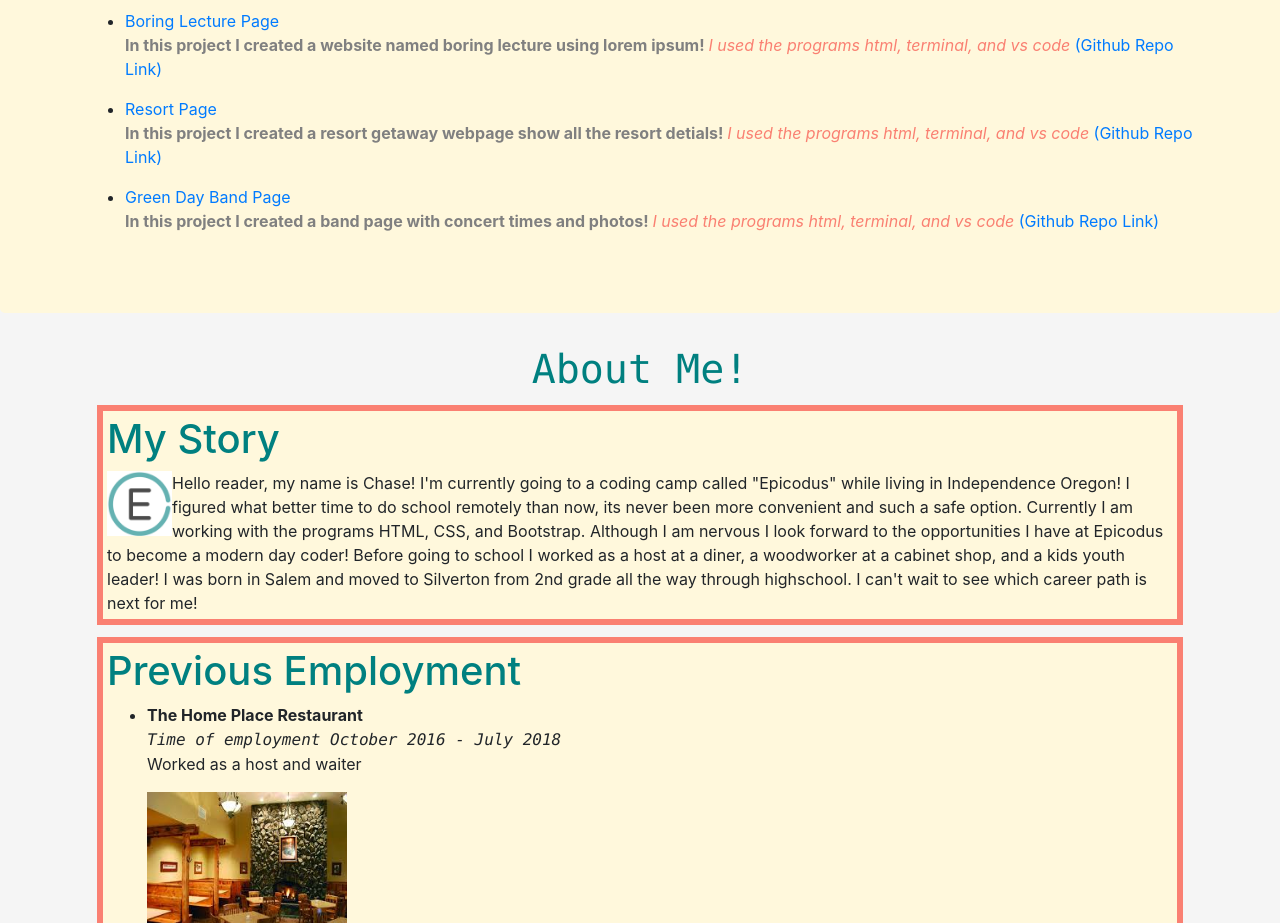
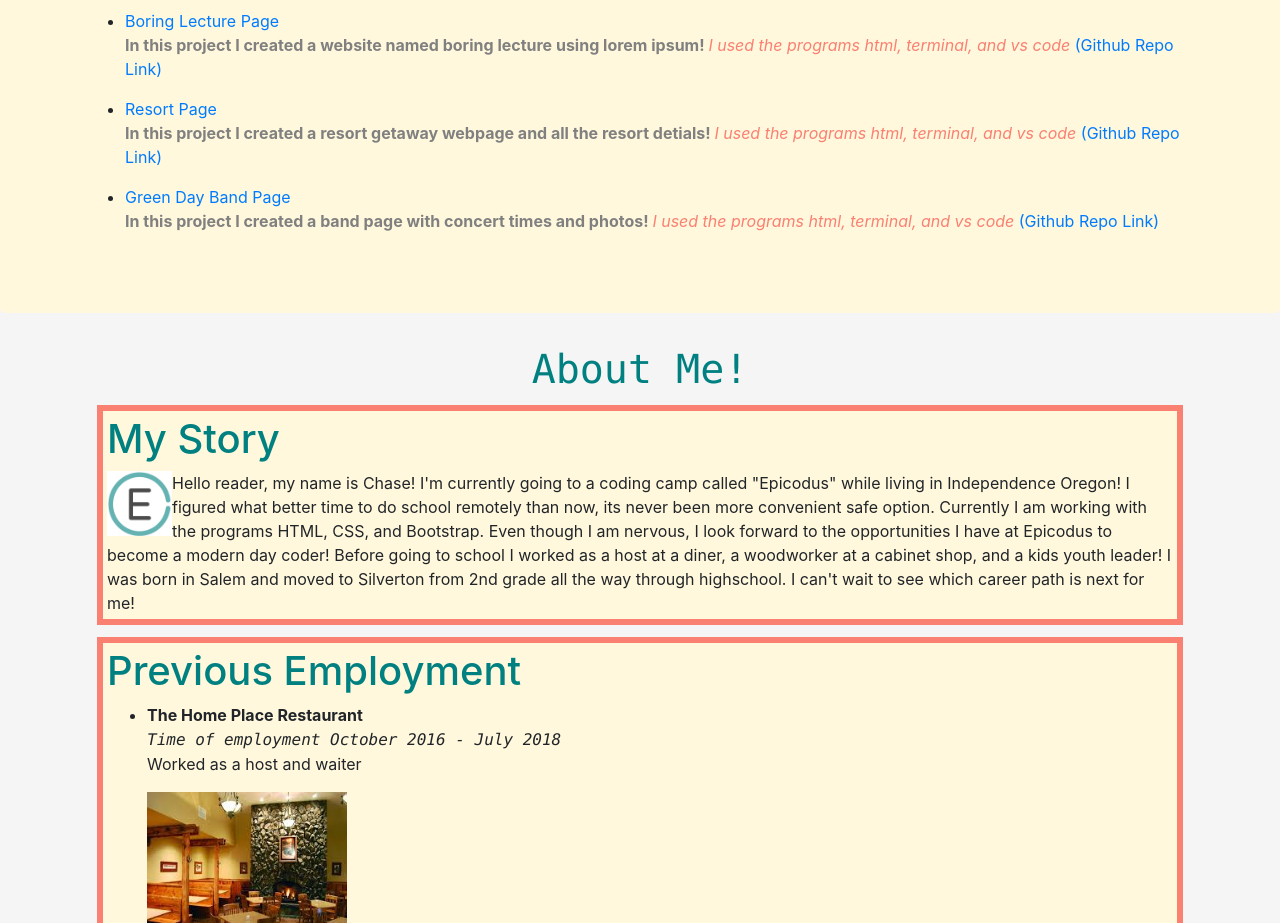
Before and after one commit to Chaseswendsen/portfolio, a plain HTML site: page index.html in a window 1280 px wide. Shown: the part 1000-1923 px from the top of the page. Drawn offline with Linux system fonts and the light colour scheme.

Commit message:
fix spelling errors and typos

```diff
--- a/index.html
+++ b/index.html
@@ -37,7 +37,7 @@
           <p> <strong class="expl"> In this project I created a website named boring lecture using lorem ipsum! </strong>
           <em class="programs"> I used the programs html, terminal, and vs code </em> <a href="https://github.com/Chaseswendsen/boring-lecture">(Github Repo Link)</a></p>
         <li> <a href="projects/resort copy/resort.html">Resort Page</a> </li>
-          <p> <strong class="expl"> In this project I created a resort getaway webpage show all the resort detials! </strong>
+          <p> <strong class="expl"> In this project I created a resort getaway webpage and all the resort detials! </strong>
           <em class="programs"> I used the programs html, terminal, and vs code </em> <a href="https://github.com/Chaseswendsen/resort.git">(Github Repo Link)</a> </p>
           <li> <a href="projects/greenday copy/greenday.html">Green Day Band Page</a> </li>
           <p> <strong class="expl"> In this project I created a band page with concert times and photos! </strong>
@@ -51,7 +51,7 @@
     <div class="am">
       <h1 class="story">My Story</h1>
       <img class="photo" src="img/epi.png" style="width:65px;height:65px;" alt="Epicodus">
-     Hello reader, my name is Chase! I'm currently going to a coding camp called "Epicodus" while living in Independence Oregon! I figured what better time to do school remotely than now, its never been more convenient and such a safe option.  Currently I am working with the programs HTML, CSS, and Bootstrap. Although I am nervous I look forward to the opportunities I have at Epicodus to become a modern day coder! Before going to school I worked as a host at a diner, a woodworker at a cabinet shop, and a kids youth leader! I was born in Salem and moved to Silverton from 2nd grade all the way through highschool. I can't wait to see which career path is next for me!
+     Hello reader, my name is Chase! I'm currently going to a coding camp called "Epicodus" while living in Independence Oregon! I figured what better time to do school remotely than now, its never been more convenient safe option.  Currently I am working with the programs HTML, CSS, and Bootstrap. Even though I am nervous, I look forward to the opportunities I have at Epicodus to become a modern day coder! Before going to school I worked as a host at a diner, a woodworker at a cabinet shop, and a kids youth leader! I was born in Salem and moved to Silverton from 2nd grade all the way through highschool. I can't wait to see which career path is next for me!
     </div>
 
     <div class="am">
```
